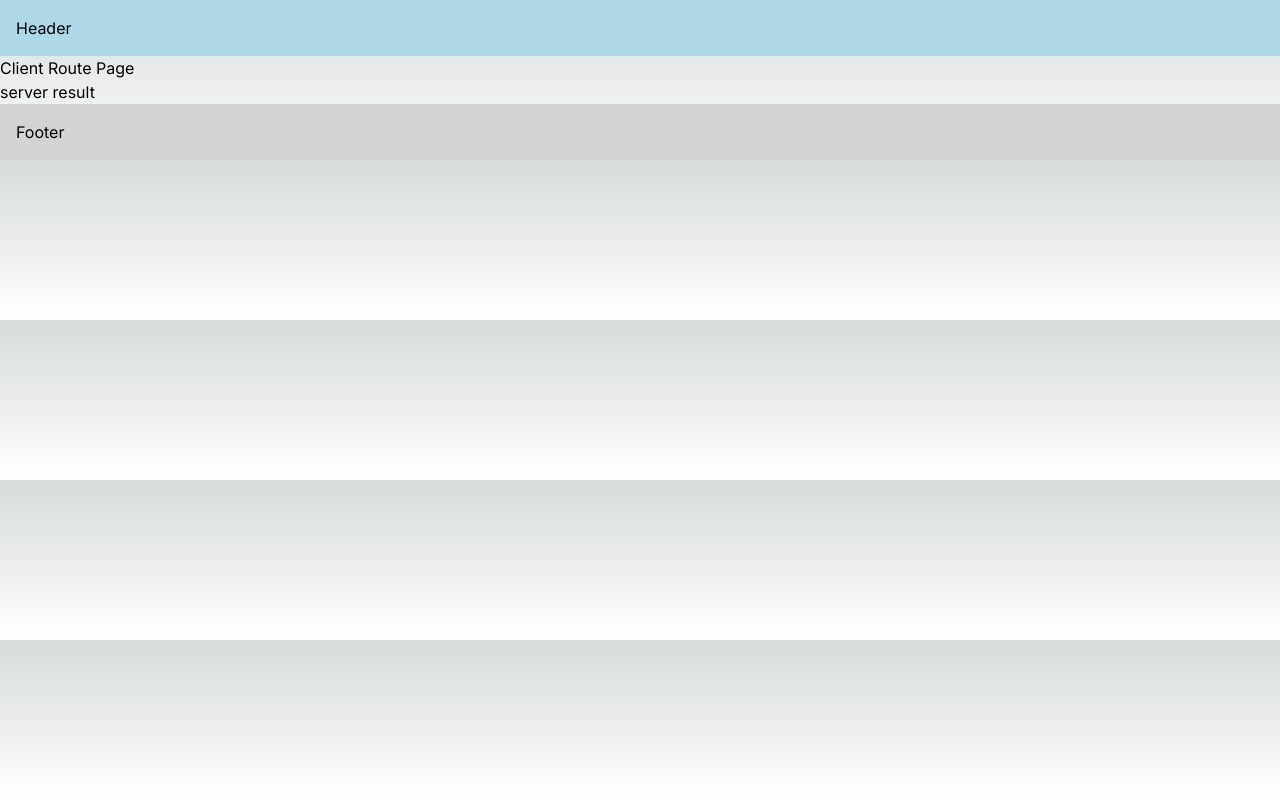
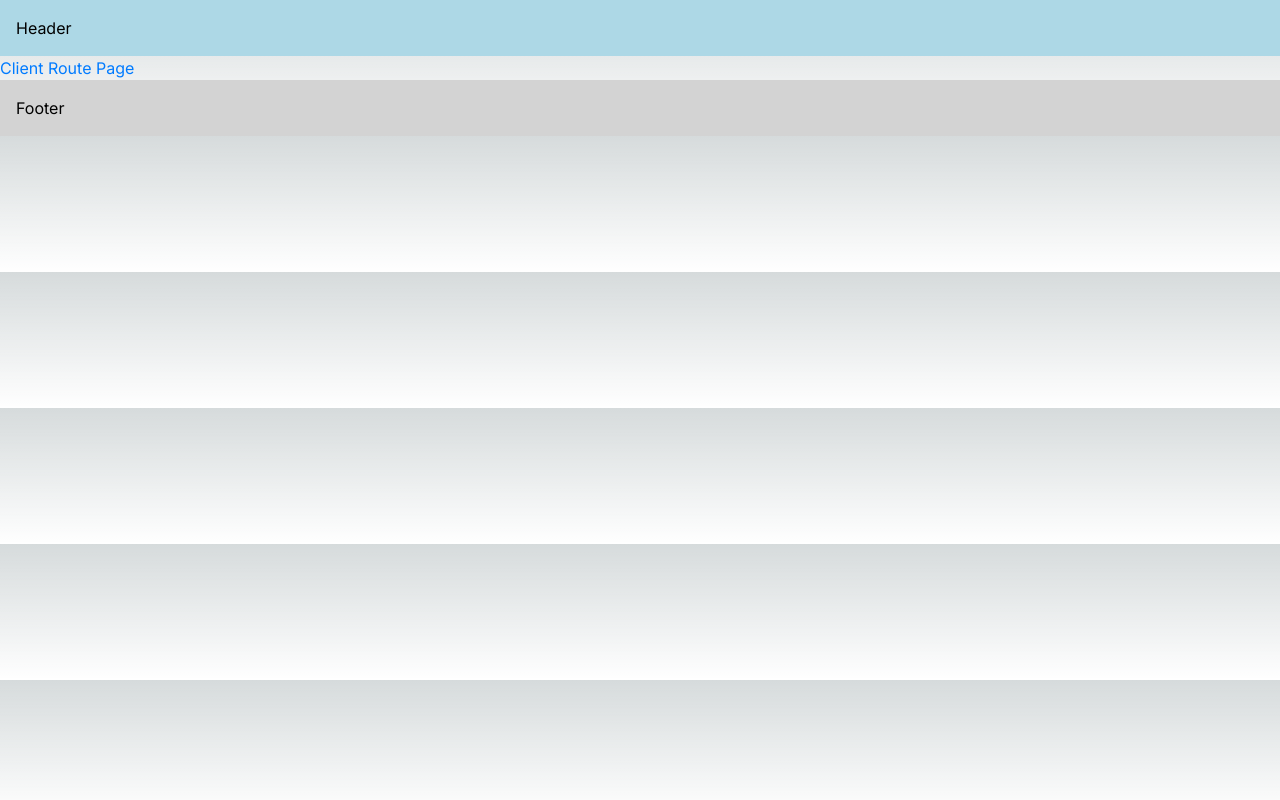
Before and after one commit to kpaxian/next-playground, a Next.js app: page /client-route in a window 1280 px wide. Built offline with nearby package versions, Linux system fonts and the light colour scheme.

Commit message:
using Context with server components

```diff
--- a/src/app/client-route/page.tsx
+++ b/src/app/client-route/page.tsx
@@ -1,14 +1,19 @@
 'use client';
 
-import { serverSideFunction } from "../utils/server-utils";
+import { useTheme } from "../components/theme-provider";
+
+//import { serverSideFunction } from "../utils/server-utils";
 
 export default function ClientRoutePage() {
     console.log('Client Route Rendered', )
-    const result = serverSideFunction();
+    //const result = serverSideFunction();
+    const theme = useTheme();
     return (
         <>
-            <h1>Client Route Page</h1>
-            <p>{result}</p>
+            <h1 style={{
+                color: theme.colors.primary
+            }}>Client Route Page</h1>
+            {/* <p>{result}</p> */}
         </>
     )
 }
--- /dev/null
+++ b/src/app/components/theme-provider.tsx
@@ -0,0 +1,29 @@
+"use client";
+
+import { createContext, useContext } from "react";
+
+type Theme = {
+    colors: {
+        primary: string;
+        secondary: string;
+    }
+};
+
+const defaultTheme: Theme = {
+    colors: {
+        primary: "#007bff",
+        secondary: "#6c757d"
+    }
+}
+
+const ThemeContext = createContext<Theme>(defaultTheme);
+
+export const ThemeProvider = ({children}: {children: React.ReactNode}) => {
+    return (
+        <ThemeContext.Provider value={defaultTheme}>
+            {children}
+        </ThemeContext.Provider>
+    );
+};
+
+export const useTheme = () => useContext(ThemeContext);
--- a/src/app/layout.tsx
+++ b/src/app/layout.tsx
@@ -1,8 +1,10 @@
 import type { Metadata } from "next";
 import { Inter } from "next/font/google";
 import "./globals.css";
+import { ThemeProvider } from "./components/theme-provider";
 
 const inter = Inter({ subsets: ["latin"] });
+
 
 export const metadata: Metadata = {
     title: {
@@ -20,6 +22,7 @@ export default function RootLayout({
 }>) {
     return (
         <html lang="en">
+            <ThemeProvider>
                 <body className={inter.className}>
                     <header style={{background:'lightblue', padding: '1rem'}}>
                         <p>Header</p>
@@ -29,6 +32,7 @@ export default function RootLayout({
                         <p>Footer</p>
                     </footer>
                 </body>
+            </ThemeProvider>
         </html>
     );
 }
```
Lines whose indentation alone changed are shown as unchanged.
